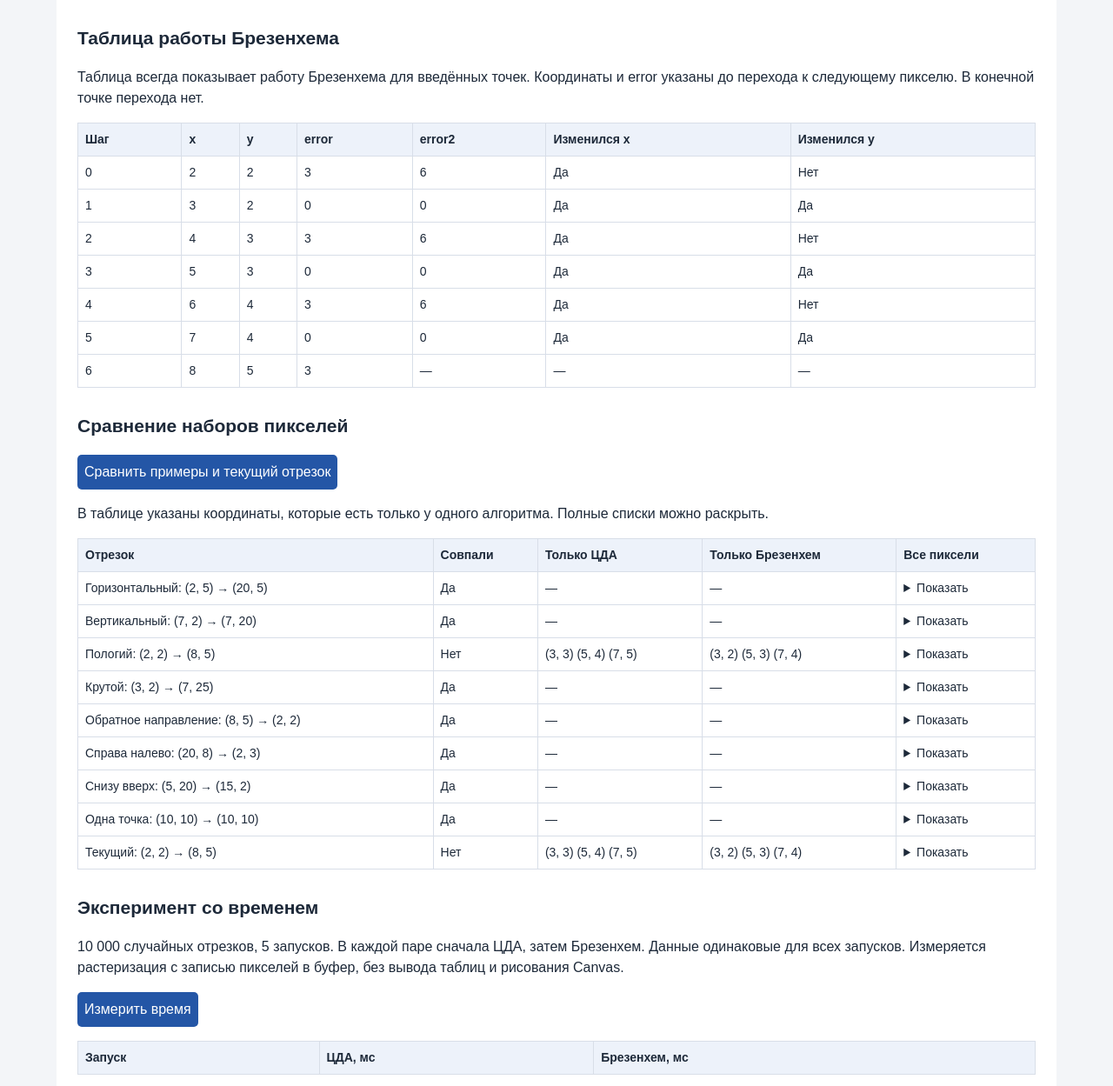
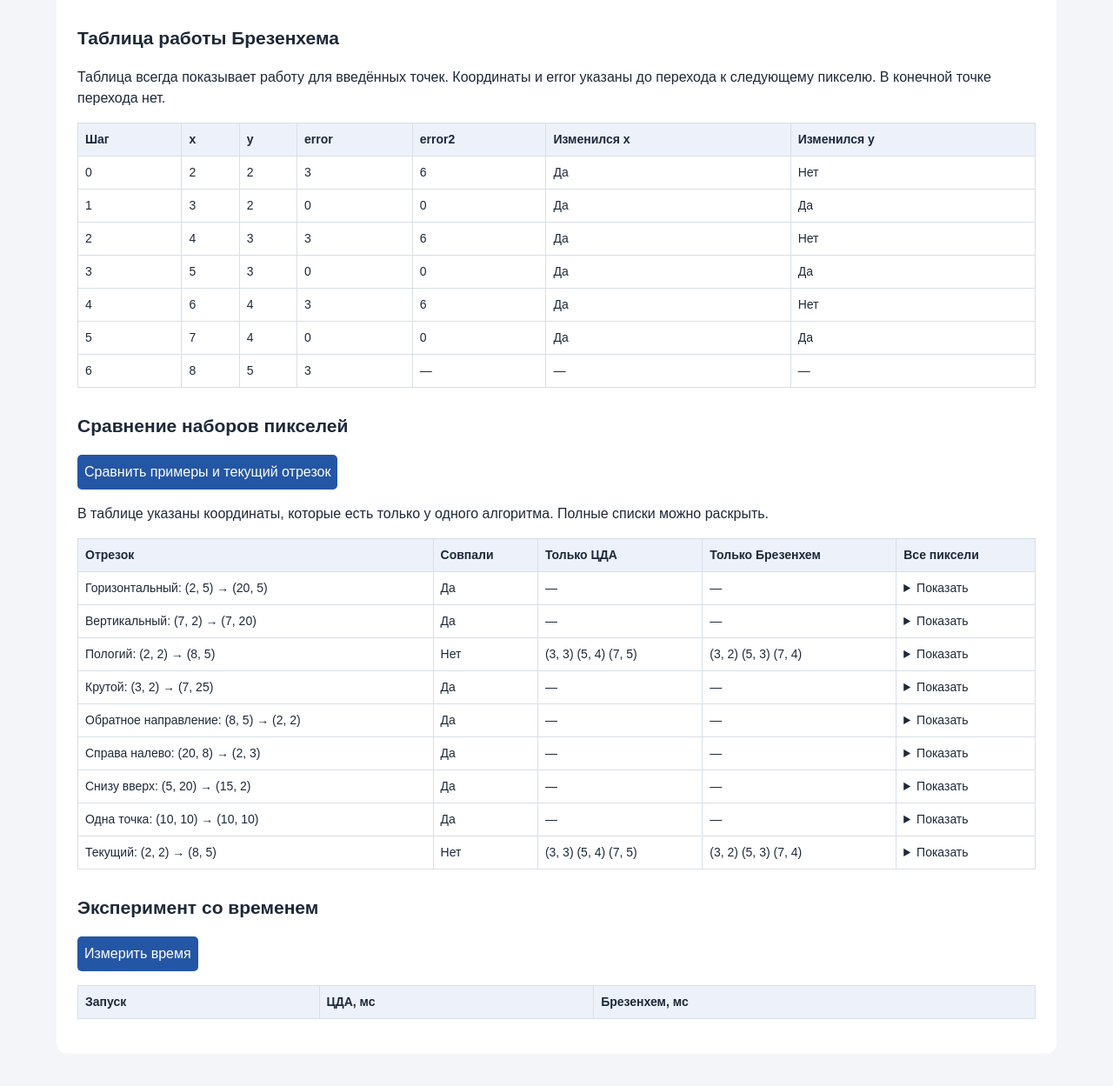
Before and after one commit to varvara200668-gif/third-course-varvara-migunova, a plain HTML site: page computer-graphics/02/index.html in a window 1280 px wide. Shown: the part 811-2060 px from the top of the page at 87% size. Drawn offline with Linux system fonts and the light colour scheme.

```diff
--- a/computer-graphics/02/index.html
+++ b/computer-graphics/02/index.html
@@ -76,7 +76,7 @@
     <h2>Таблица работы Брезенхема</h2>
 
     <p>
-        Таблица всегда показывает работу Брезенхема
+        Таблица всегда показывает работу
         для введённых точек.
         Координаты и error указаны до перехода
         к следующему пикселю.
@@ -132,11 +132,7 @@
     <h2>Эксперимент со временем</h2>
 
     <p>
-        10 000 случайных отрезков, 5 запусков.
-        В каждой паре сначала ЦДА, затем Брезенхем.
-        Данные одинаковые для всех запусков.
-        Измеряется растеризация с записью пикселей
-        в буфер, без вывода таблиц и рисования Canvas.
+
     </p>
 
     <button id="benchmark" type="button">
```
